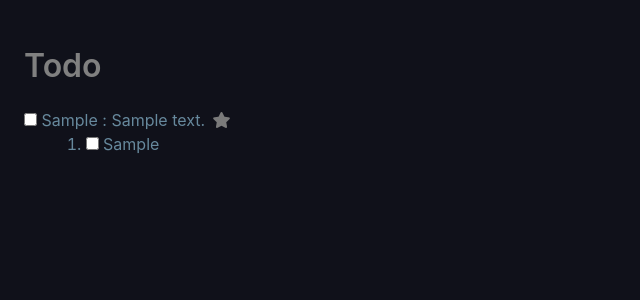
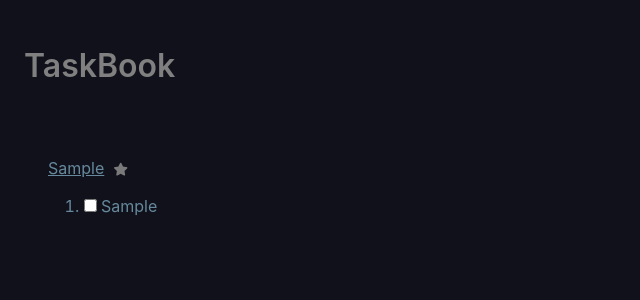
Before and after one commit to nsht/django_taskbook, a Django app: page / in a window 1280 px wide. Shown: the top 300 px of the page, without its empty margins (0-640 px from the left). Run offline with Django 3.2, Linux system fonts and the light colour scheme; tables that the repository leaves empty hold one stand-in row (Sample ...); some libraries are stand-ins or nearby versions.

Commit message:
changed view

```diff
--- a/todoapp/todo/models.py
+++ b/todoapp/todo/models.py
@@ -15,10 +15,10 @@ class TodoItem(models.Model):
     todo_item = models.CharField(max_length=255)
     status = models.IntegerField(choices=status,default=0)
     created = models.DateTimeField("Created")
-    updated = models.DateTimeField("Updated",null=True)
-    description = models.CharField("Description",max_length=255,null=True)
-    starred = models.IntegerField(choices=starred_choice,null=True,default=0)
-    deadline = models.DateTimeField("Deadline",null=True)
+    updated = models.DateTimeField("Updated",null=True,blank=True)
+    description = models.CharField("Description",max_length=255,null=True,blank=True)
+    starred = models.IntegerField(choices=starred_choice,null=True,default=0,blank=True)
+    deadline = models.DateTimeField("Deadline",null=True,blank=True)
 
 
 
@@ -35,9 +35,9 @@ class SubItem(models.Model):
     sub_item = models.CharField(max_length=255)
     status = models.IntegerField(choices=status,default=0)
     sub_created = models.DateTimeField("Created")
-    sub_updated = models.DateTimeField("Updated",null=True)
-    sub_deadline = models.DateTimeField("Deadline",null=True)
-    sub_description = models.CharField("Description",max_length=255,null=True)
+    sub_updated = models.DateTimeField("Updated",null=True,blank=True)
+    sub_deadline = models.DateTimeField("Deadline",null=True,blank=True)
+    sub_description = models.CharField("Description",max_length=255,null=True,blank=True)
 
 
 
--- a/todoapp/todo/static/css/todo.css
+++ b/todoapp/todo/static/css/todo.css
@@ -6,12 +6,22 @@
     text-decoration: line-through;
 }
 
-li > ol {
-    margin-left: 5%;
+.board{
+    text-decoration: underline;
 }
 
+.sub-item {
+    margin-top: 1%;
+    margin-left: 3%;
+}
+
+.fa-star{
+    font-size: 0.8em;
+}
+
+
 @media only screen and (max-width: 600px) {
-    li > ol {
-        margin-left: 20%;
+    .sub-item {
+        margin-left: 15%;
     }
 }
--- a/todoapp/todo/templates/todo/index.html
+++ b/todoapp/todo/templates/todo/index.html
@@ -1,24 +1,13 @@
 {% extends "todo/base.html" %}
 
 {% block content %}
-<h1 class="title">Todo</h1>
+<h1 class="title">TaskBook</h1>
 {% csrf_token %}
 <ul class="none-list-type">
     {% for todo in todos %}
-        {% if todo.status == 0 %}
+    <section class="section">
         <li>
-            <input type="checkbox" name="{{ todo.id }}" id="{{ todo.id }}" class="completed-checkbox">
-            {{ todo.todo_item }} :
-            {{ todo.description }}
-
-        {% else %}
-            <li class="task-completed">
-            <input type="checkbox" name="{{ todo.id }}" id="{{ todo.id }}" class="completed-checkbox" checked >
-            {{ todo.todo_item }} :
-            {{ todo.description }}
-
-        {% endif %}
-
+            <span class="board">{{ todo.todo_item }}</span>
             {% if todo.starred == 0 %}
                 <span class="icon has-text-grey">
             {% else %}
@@ -26,10 +15,10 @@
             {% endif %}
                     <i class="fas fa-star"></i>
             </span>
+        </li>
 
         {% if todo.subitem_set.all %}
-        <br>
-        <ol>
+        <ol class="sub-item">
                 {% for subitem in todo.subitem_set.all %}
                     {% if subitem.status == 0 %}
                     <li>
@@ -43,9 +32,7 @@
                 {% endfor %}
         </ol>
         {% endif %}
-
-            </li>
-
+    </section>
     {% endfor %}
 </ul>
 {% endblock %}
```
Also changed, not shown: todoapp/todo/migrations/0007_auto_20181023_2319.py (added). Lines whose indentation alone changed are shown as unchanged.
